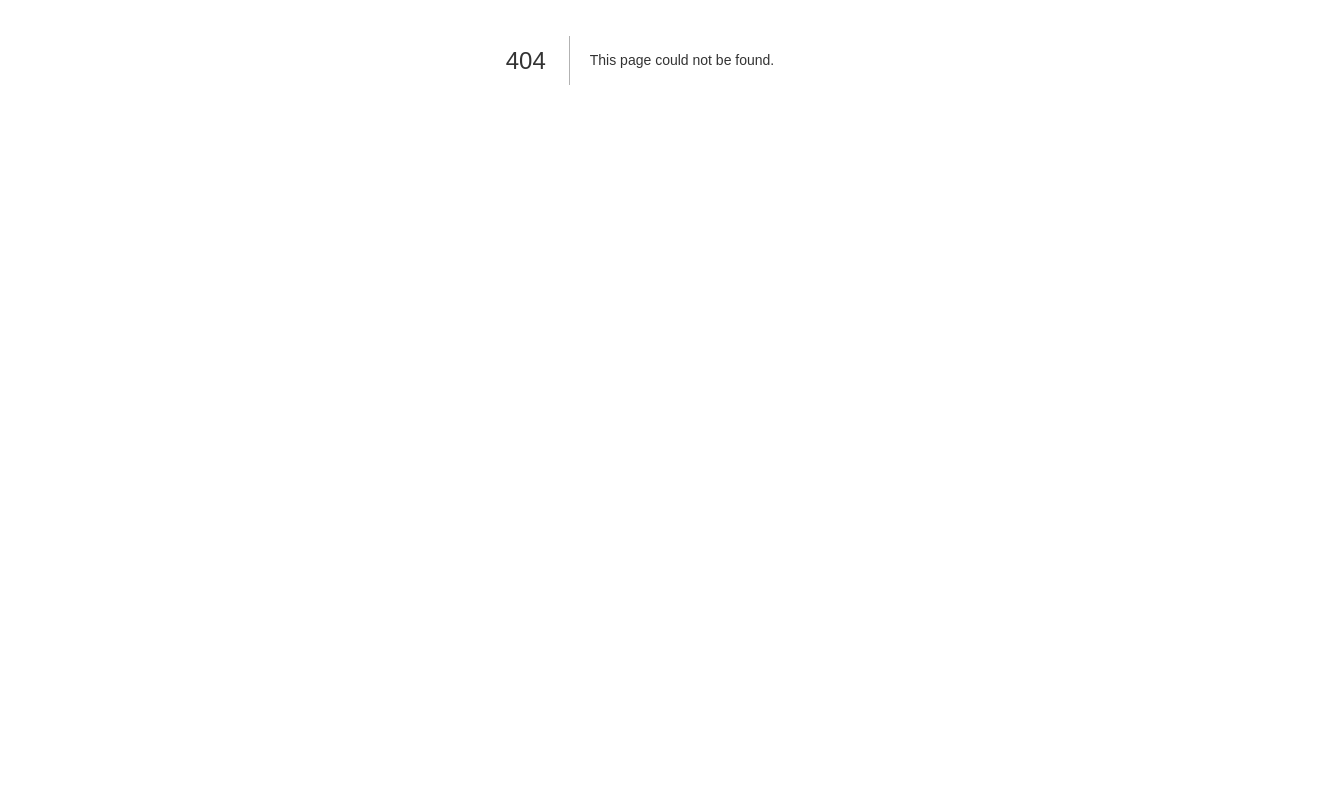
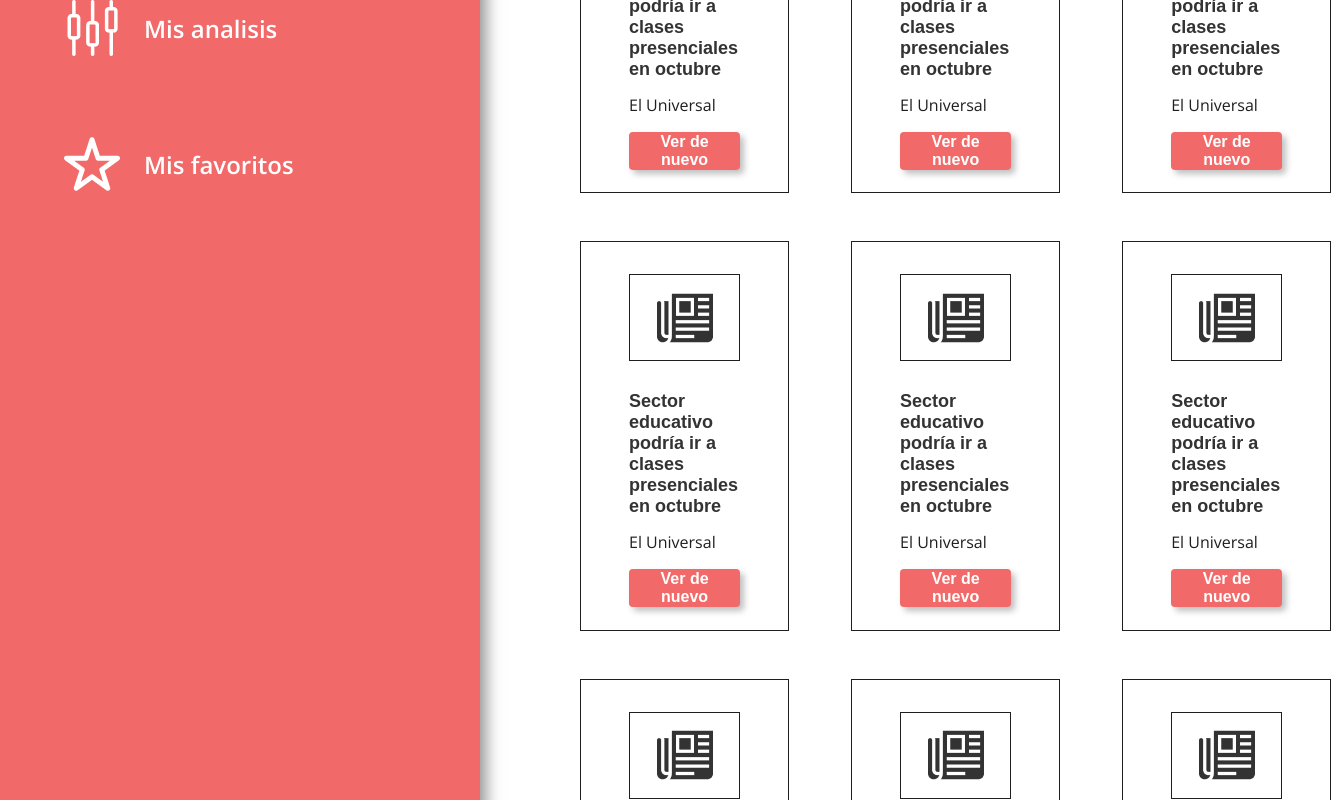
Before and after one commit to MikeMV97/esFakeFrontend, a Next.js app: page /favorites in a window 1280 px wide. Before the commit this address had no page. Shown: the part 340-1140 px from the top of the page, 1331 px wide, since content can reach past the window. Before the commit the page ends 800 px from the top, so only its background shows below. Built offline with nearby package versions, Linux system fonts and the light colour scheme; a web font is replaced by a local one.

Commit message:
:sparkles: Adding favorites page

```diff
--- /dev/null
+++ b/pages/favorites.js
@@ -0,0 +1,60 @@
+import { SideBarMenu } from "../components/SideBarMenu";
+import { UserHomeContainer } from "../styles/UserHomeContainer/UserHomeContainer";
+import { MetricName } from "../components/MetricName";
+import { NewsAnalysis } from "../components/NewsAnalysis";
+import {NewsContainer} from "../styles/NewsContainer/NewsContainer"
+
+const MyAnalysis = () => {
+  return (
+    <UserHomeContainer>
+      <SideBarMenu />
+      <main>
+        <h1>Tus favoritos</h1>
+        <NewsContainer>
+          <NewsAnalysis
+            title="Sector educativo podría ir a clases presenciales en octubre "
+            name="El Universal"
+          />
+          <NewsAnalysis
+            title="Sector educativo podría ir a clases presenciales en octubre "
+            name="El Universal"
+          />
+          <NewsAnalysis
+            title="Sector educativo podría ir a clases presenciales en octubre "
+            name="El Universal"
+          />
+          <NewsAnalysis
+            title="Sector educativo podría ir a clases presenciales en octubre "
+            name="El Universal"
+          />
+          <NewsAnalysis
+            title="Sector educativo podría ir a clases presenciales en octubre "
+            name="El Universal"
+          />
+          <NewsAnalysis
+            title="Sector educativo podría ir a clases presenciales en octubre "
+            name="El Universal"
+          />
+          <NewsAnalysis
+            title="Sector educativo podría ir a clases presenciales en octubre "
+            name="El Universal"
+          />
+          <NewsAnalysis
+            title="Sector educativo podría ir a clases presenciales en octubre "
+            name="El Universal"
+          />
+          <NewsAnalysis
+            title="Sector educativo podría ir a clases presenciales en octubre "
+            name="El Universal"
+          />
+          <NewsAnalysis
+            title="Sector educativo podría ir a clases presenciales en octubre "
+            name="El Universal"
+          />
+        </NewsContainer>
+      </main>
+    </UserHomeContainer>
+  );
+};
+
+export default MyAnalysis;
```
